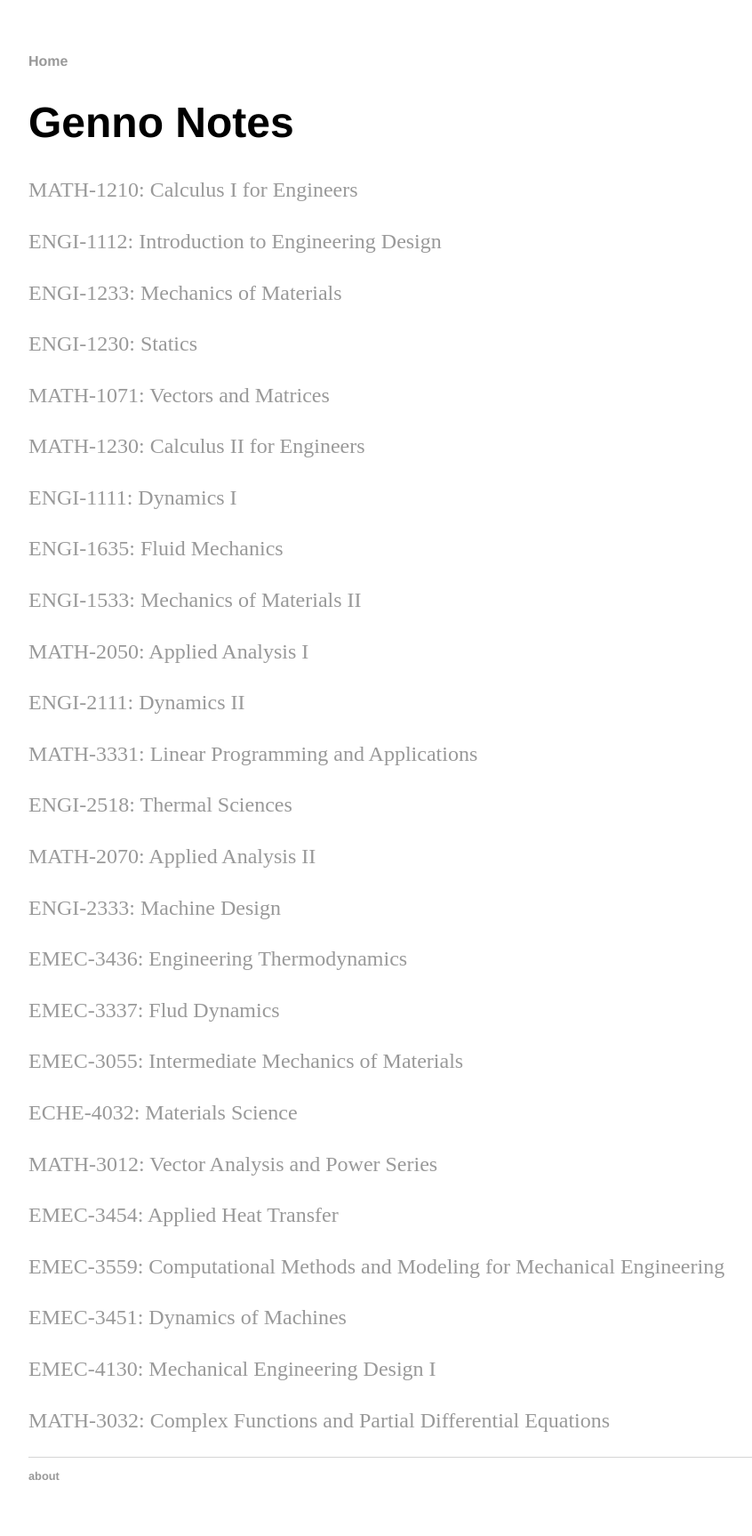
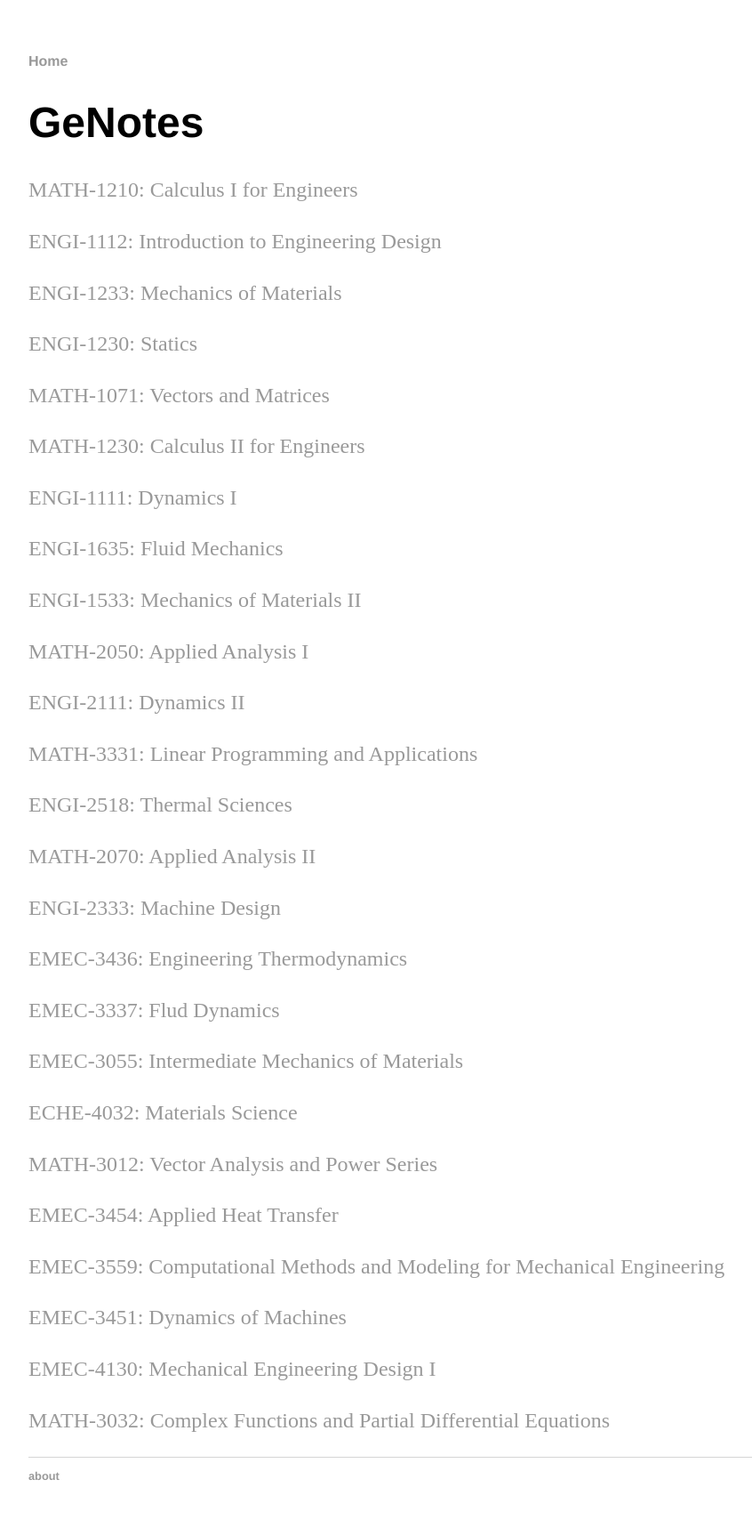
Before and after one commit to GenNotes/GenNotes.github.io, a Jekyll site: the page built from index.html, in a window 1280 px wide. Shown: the whole page at 89% size, without its empty margins (160-1006 px from the left). Built offline with Jekyll 4.4.1, drawn with Linux system fonts in a browser that asks for light colours.

Commit message:
Update index.html

```diff
--- a/index.html
+++ b/index.html
@@ -1,9 +1,9 @@
 ---
 layout: default
-title: Genno Notes Main
+title: GeNotes Main
 ---
 <div class="blurb">
-	<h1>Genno Notes</h1>
+	<h1>GeNotes</h1>
 
 	<p><a href="/MATH-1210"> MATH-1210: Calculus I for Engineers</a></p>
 	<p><a href="/ENGI-1112"> ENGI-1112: Introduction to Engineering Design</a></p>
```
